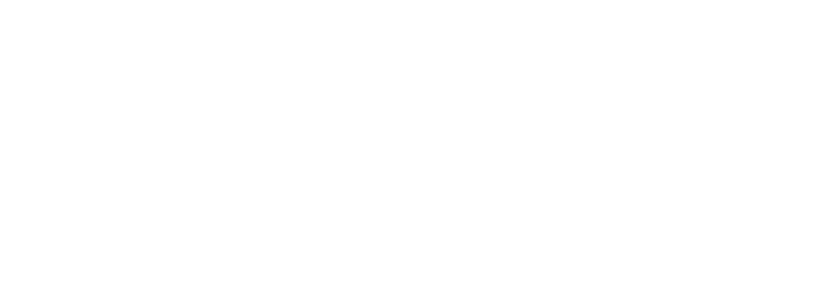
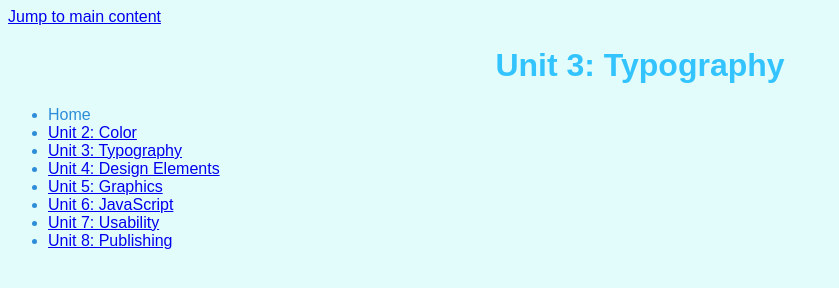
Before and after one commit to aibarra10/portfolio_armandoibarra, a plain HTML site: page typography.html in a window 1280 px wide. Shown: the whole page, without its empty margins (0-839 px from the left). Drawn offline with Linux system fonts and the light colour scheme.

```diff
--- a/typography.html
+++ b/typography.html
@@ -3,9 +3,29 @@
   <head>
     <meta charset ="utf-8">
     <title>unit 3:typography</title>
+    <link rel="stylesheet" href="styles/stylesheet.css" media="screen">
+
   <head>
   <body>
-    <!-- The content of your web page will go here-->
+    <div>
+      <a href='#main'>Jump to main content</a>
+    </div>
+    <h1>Unit 3: Typography</h1>
+    <nav>
+      <ul>
+        <li>Home</li>
+        <li><a href="color.html">Unit 2: Color</a></li>
+        <li><a href="typography.html">Unit 3: Typography</a></li>
+        <li><a href="designelements.html">Unit 4: Design Elements</a></li>
+        <li><a href="graphics.html">Unit 5: Graphics</a></li>
+        <li><a href="javaScript.html">Unit 6: JavaScript</a></li>
+        <li><a href="usability.html">Unit 7: Usability</a></li>
+        <li><a href="publishing.html">Unit 8: Publishing</a></li>
+      </ul>
+    </nav><br>
 
+   <main id="main">
+
+   </main>
   </body>
     </html>
```
Also changed, not shown: color.html (+25 -1 lines), images/clinic.PNG (added), images/kinderpage.PNG (renamed from images/Capture.PNG), images/kinderscheme.PNG (added).
